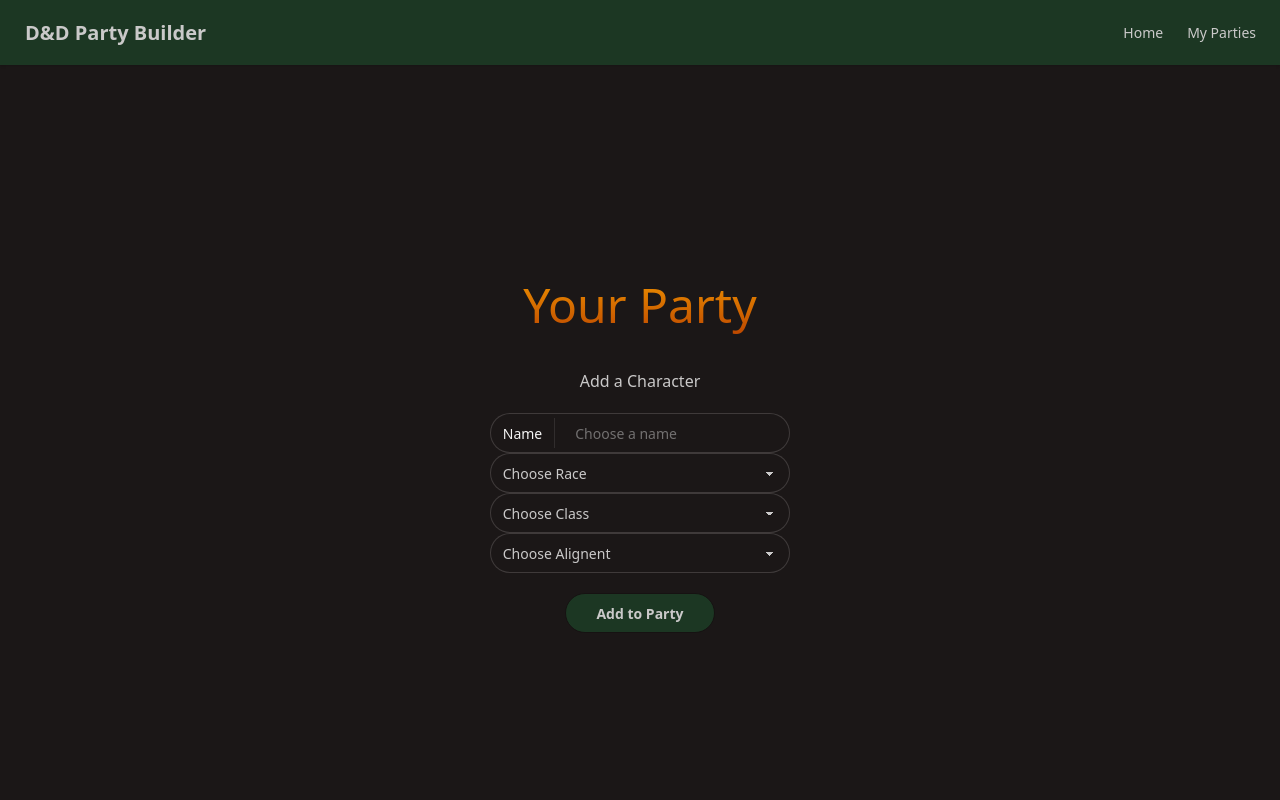
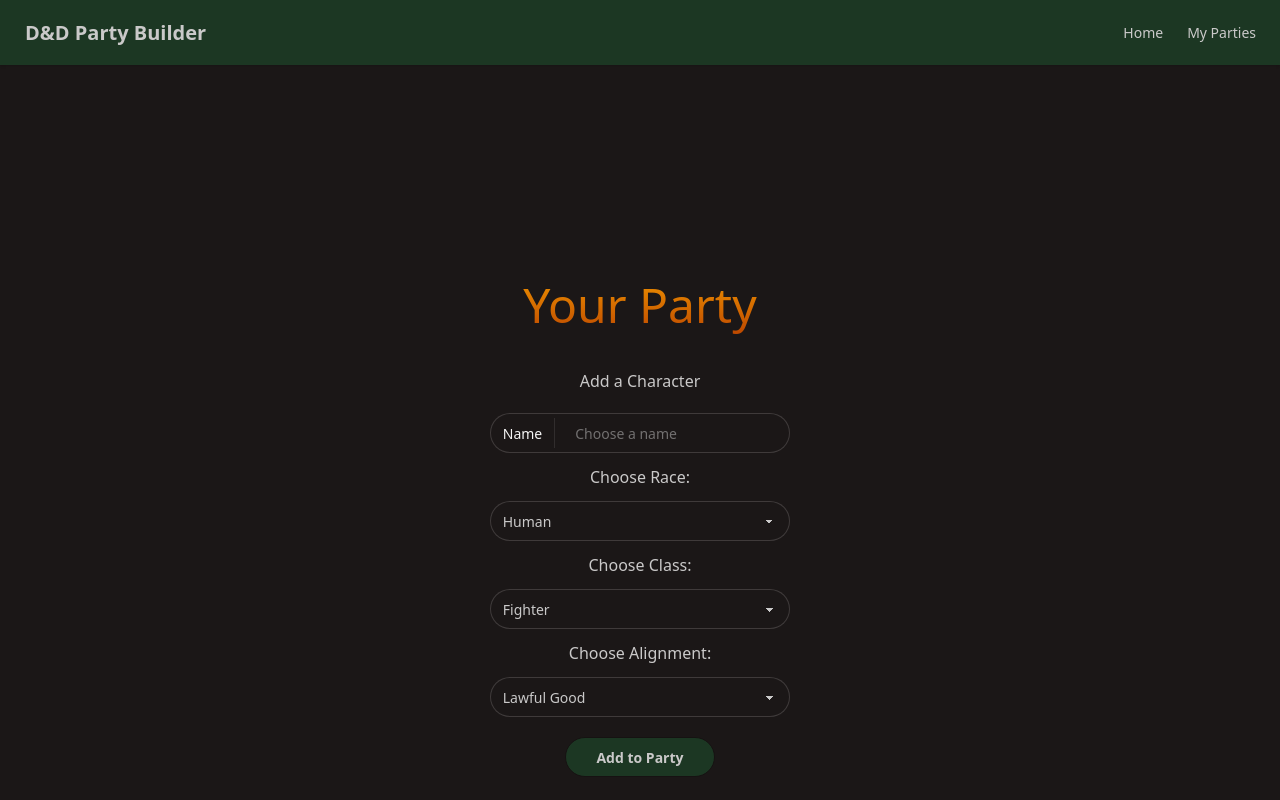
Before and after one commit to bobbythree/dnd-party-builder, a React (Vite) app: page /add-character in a window 1280 px wide. Built offline with nearby package versions, Linux system fonts and the light colour scheme.

Commit message:
add label to dropdowns

```diff
--- a/src/components/DropdownInput.tsx
+++ b/src/components/DropdownInput.tsx
@@ -11,18 +11,21 @@
 export default function DropdownInput({ label, options, name, value, onChange }: DropdownProps) {
 
   return (
+    <>
+      <label htmlFor={name} className="m-3" >{label}:</label>
       <select
         className="select"
         id={name}
-      defaultValue={label}
         name={name}
         value={value}
         onChange={onChange}
       >
-      <option disabled={true}>{label}</option>
+
         {options.map((option, i) => (
           <option key={i}>{option}</option>
         ))}
       </select>
+    </>
+
   )
 }
--- a/src/components/Inputs.tsx
+++ b/src/components/Inputs.tsx
@@ -45,13 +45,19 @@
         <DropdownInput
           label="Choose Race"
           options={['Human', 'Elf', 'Half-Elf']}
+          name="race"
+          value={formData.name}
+          onChange={handleChange}
         />
         <DropdownInput
           label="Choose Class"
           options={['Fighter', 'Druid', 'Bard']}
+          name="class"
+          value={formData.name}
+          onChange={handleChange}
         />
         <DropdownInput
-          label="Choose Alignent"
+          label="Choose Alignment"
           options={
             [
               'Lawful Good',
@@ -65,6 +71,9 @@
               'Chaotic Evil',
             ]
           }
+          name="alignment"
+          value={formData.name}
+          onChange={handleChange}
         />
         <button className="btn bg-primary/20 mt-5 w-[50%]" type="submit">Add to Party</button>
       </form>
```
Lines whose indentation alone changed are shown as unchanged.
